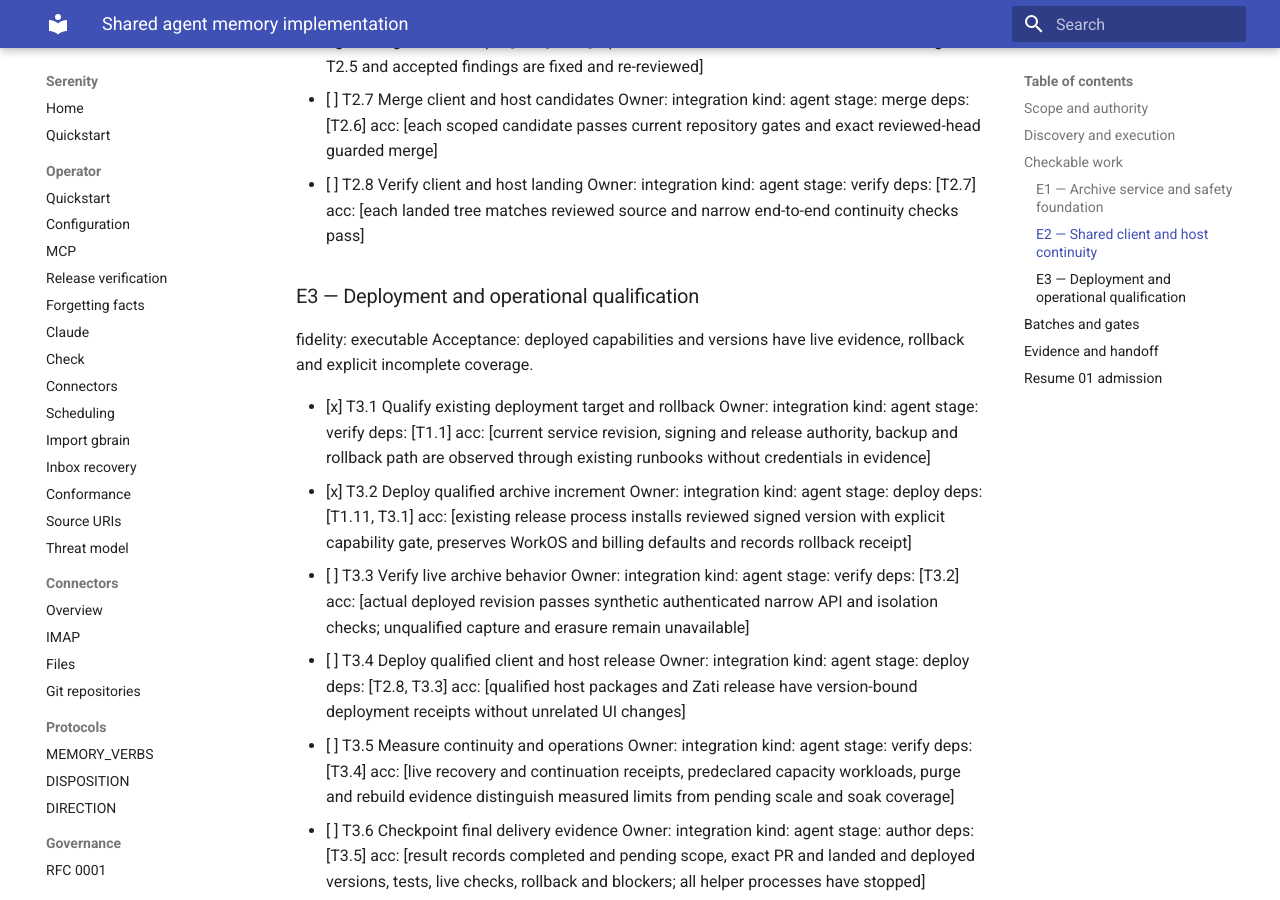
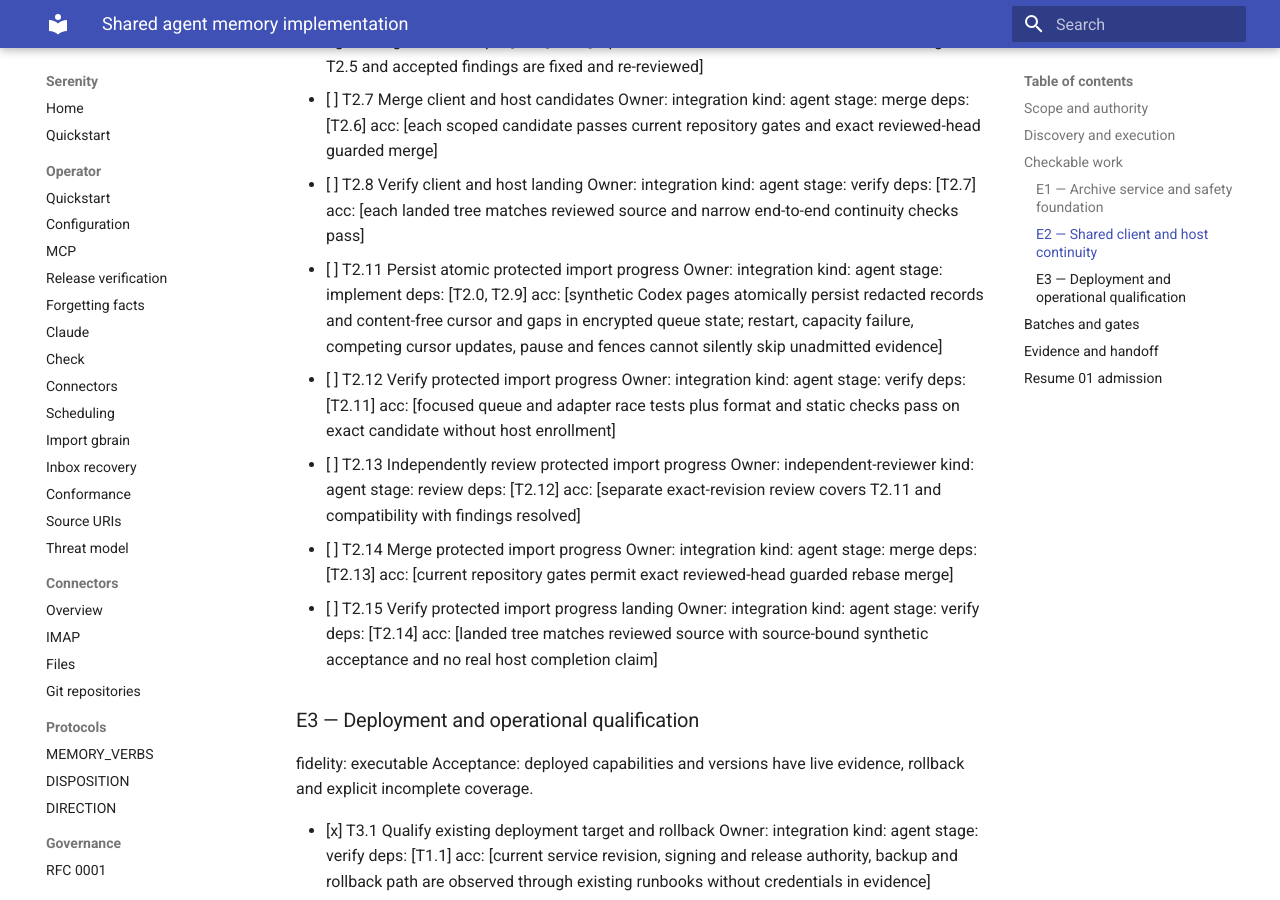
Before and after one commit to sirerun/serenity, an MkDocs documentation site: the page built from docs/plans/shared-agent-memory-implementation-20261016.md, in a window 1280 px wide and 900 px high, scrolled down 4175 px. Built offline with MkDocs 1.6.1 and Material for MkDocs 9.7.7, drawn with Linux system fonts in a browser that asks for light colours; some of the changed text lies outside the part shown.

Commit message:
plan(memory): add protected atomic import progress delivery gates

```diff
--- a/docs/plans/shared-agent-memory-implementation-20261016.md
+++ b/docs/plans/shared-agent-memory-implementation-20261016.md
@@ -59,6 +59,12 @@ Acceptance: enrolled histories are captured safely and can continue across quali
 - [ ] T2.7 Merge client and host candidates  Owner: integration  kind: agent  stage: merge  deps: [T2.6]  acc: [each scoped candidate passes current repository gates and exact reviewed-head guarded merge]
 - [ ] T2.8 Verify client and host landing  Owner: integration  kind: agent  stage: verify  deps: [T2.7]  acc: [each landed tree matches reviewed source and narrow end-to-end continuity checks pass]
 
+- [ ] T2.11 Persist atomic protected import progress  Owner: integration  kind: agent  stage: implement  deps: [T2.0, T2.9]  acc: [synthetic Codex pages atomically persist redacted records and content-free cursor and gaps in encrypted queue state; restart, capacity failure, competing cursor updates, pause and fences cannot silently skip unadmitted evidence]
+- [ ] T2.12 Verify protected import progress  Owner: integration  kind: agent  stage: verify  deps: [T2.11]  acc: [focused queue and adapter race tests plus format and static checks pass on exact candidate without host enrollment]
+- [ ] T2.13 Independently review protected import progress  Owner: independent-reviewer  kind: agent  stage: review  deps: [T2.12]  acc: [separate exact-revision review covers T2.11 and compatibility with findings resolved]
+- [ ] T2.14 Merge protected import progress  Owner: integration  kind: agent  stage: merge  deps: [T2.13]  acc: [current repository gates permit exact reviewed-head guarded rebase merge]
+- [ ] T2.15 Verify protected import progress landing  Owner: integration  kind: agent  stage: verify  deps: [T2.14]  acc: [landed tree matches reviewed source with source-bound synthetic acceptance and no real host completion claim]
+
 ### E3 — Deployment and operational qualification
 fidelity: executable
 Acceptance: deployed capabilities and versions have live evidence, rollback and explicit incomplete coverage.
@@ -112,3 +118,5 @@ Fresh origin/main base is 7033342c15bee75aabec16fe56922f7697440d0a. T23.48 and T
 Resume batch: T1.12, one isolated implementer; T1.13–T1.16 delivery gates. Selection remains gpt-6-astra/low/ChatGPT. Parent owns plan, ownership reconciliation, live target refresh and later integration. Actual production deletion, restore and capture remain blocked until full end-to-end gates pass. All existing 28 task IDs and completion evidence are preserved; five bounded delivery rows are added rather than closing partial T1.3. Parent may advance independent host preparation only after a scoped admission update.
 
 Shared contract ownership reconciliation: current integration owner acquired previously unowned R-hosted-schema and R-hosted-assembly resource claims. T23.41 retains its historical task claim; its documented protocol assigns subsequent shared-interface requests to the coordinator. This new additive memory contract request is applied as scoped integration work, not a takeover or completion of T23.41. Preserve T23.48 deletion adapter/lifecycle and T23.49 backup files. The external-fence batch T1.17 uses existing journal transport/authority, an explicit new subject validated in shared contracts, and episode-specific gateway plus service assembly replay; old account/brain bytes do not change. Prior readers must refuse new-subject history, so any later deployment requires an episode-aware signed fallback before writes. No synthetic gate is lifted. T1.18–T1.21 own verification through landing. Two implementer lanes have disjoint files; parent alone owns shared plan and delivery.
+
+Independent client preparation T2.11 is parent-owned in internal/episodeclient and internal/episodecapture, disjoint from both helpers. It remains synthetic-only and does not discharge T2.1 or its erasure dependency. T2.12–T2.15 provide separate delivery gates; requested/actual implementation member count 1/1. No third helper is launched.
```
